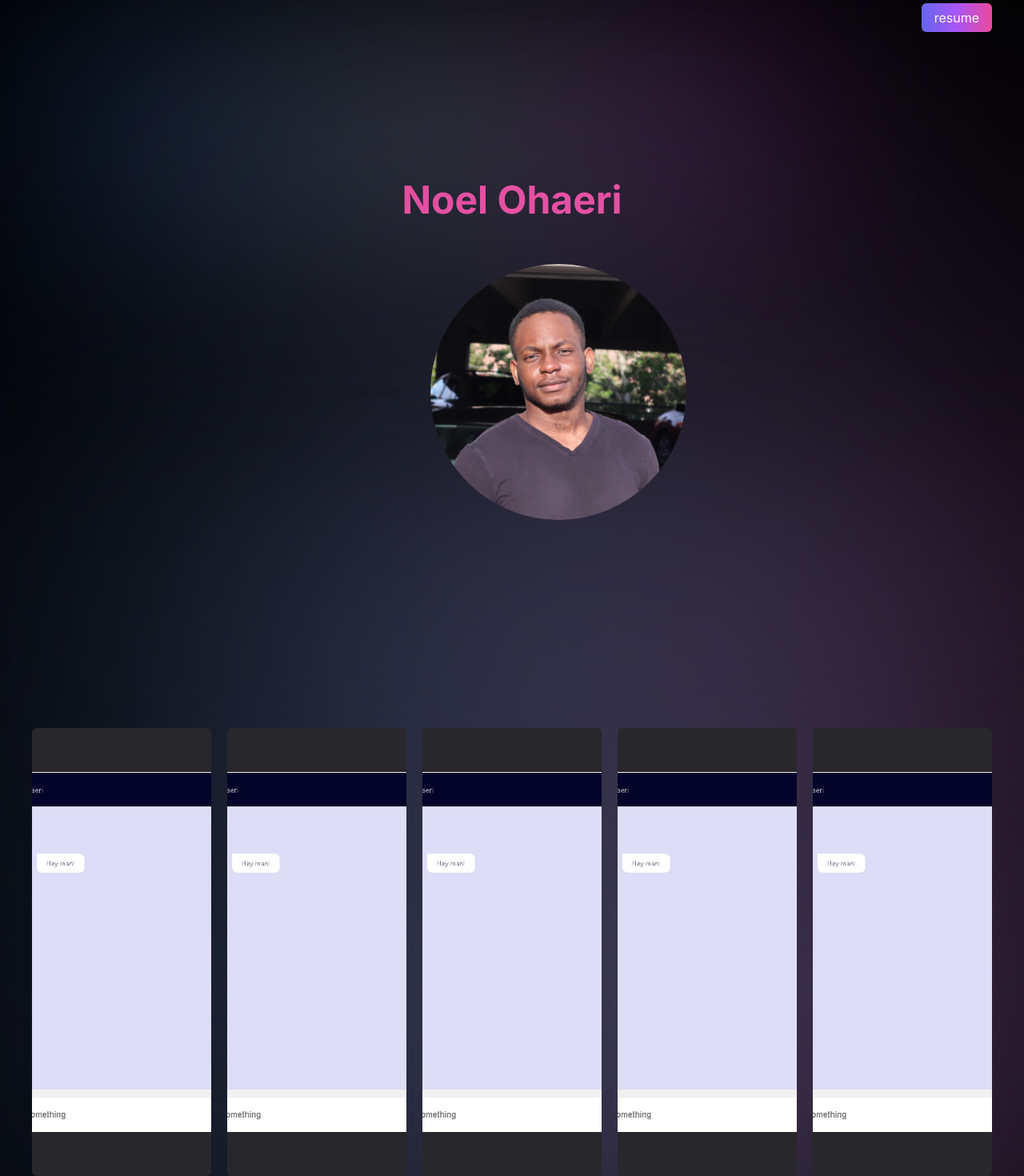
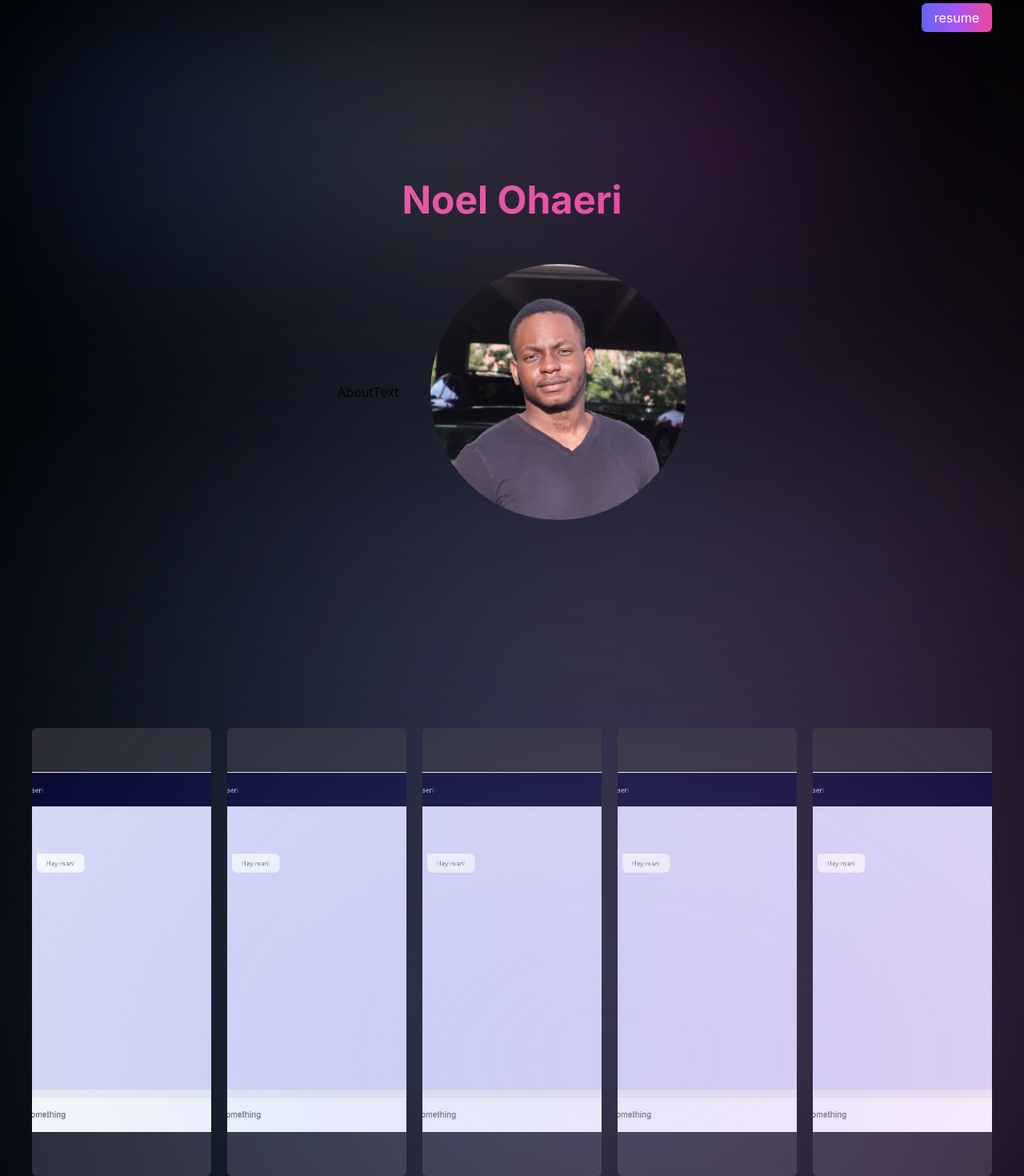
Before and after one commit to Damvilion/noelohaeri, a Next.js app: page / in a window 1280 px wide. Shown: the part 22-1492 px from the top of the page at 80% size. Built offline with nearby package versions, Linux system fonts and the light colour scheme.

Commit message:
Z index fixes

```diff
--- a/src/app/components/FrontPage.tsx
+++ b/src/app/components/FrontPage.tsx
@@ -7,10 +7,10 @@ import About from './About';
 
 const FrontPage = () => {
     return (
-        <section className='flex sm:flex-col sm:items-center items-center justify-center h-screen relative'>
-            <div className=''>
+        <section className='flex sm:flex-col sm:items-center items-center justify-center h-screen relative z-0'>
+            <div className='absoultePositioning h-[300px] w-[80%] gradient-02 opacity-80 z-10' />
+            <div className='z-20'>
                 <TitleText name='Noel Ohaeri' style='text-5xl py-2 text-pink-500 font-bold' delay={0.5} reanimate={false} />
-                <div className='absoultePositioning h-[300px] w-[80%] gradient-02 opacity-80 z-0' />
                 <About />
             </div>
             {/* <div className='absoultePositioning w-[70%] inset-0 gradient-02 opacity-100' /> */}
--- a/src/app/components/Navbar.tsx
+++ b/src/app/components/Navbar.tsx
@@ -5,7 +5,12 @@ import { navVariants } from '../utilities/motion';
 
 const Navbar = () => {
     return (
-        <motion.nav variants={navVariants} initial='hidden' whileInView='show' className='py-8 relative' viewport={{ once: true }}>
+        <motion.nav
+            variants={navVariants}
+            initial='hidden'
+            whileInView='show'
+            className='py-8 relative z-10'
+            viewport={{ once: true }}>
             <div className='absolute h-[300px] w-[80%] gradient-01 opacity-20 z-0' />
             <div className='flex justify-between items-center'>
                 <h1>Developed by Noel</h1>
--- a/src/app/page.tsx
+++ b/src/app/page.tsx
@@ -5,11 +5,13 @@ import Projects from './components/Projects';
 
 export default function Home() {
     return (
-        <main className='bg-black px-10 relative w-[100%] z-10'>
-            <div className='absoultePositioning h-[300px] w-[80%] gradient-02 opacity-100 z-0' />
+        <main className='bg-black px-10 relative w-[100%] z-0'>
+            <div className='absoultePositioning h-[300px] w-[80%] gradient-02 opacity-100 z-10' />
             <Navbar />
-            <FrontPage />
-            <Projects />
+            <div className='relative z-0'>
+                <FrontPage />
+                <Projects />
+            </div>
         </main>
     );
 }
```
